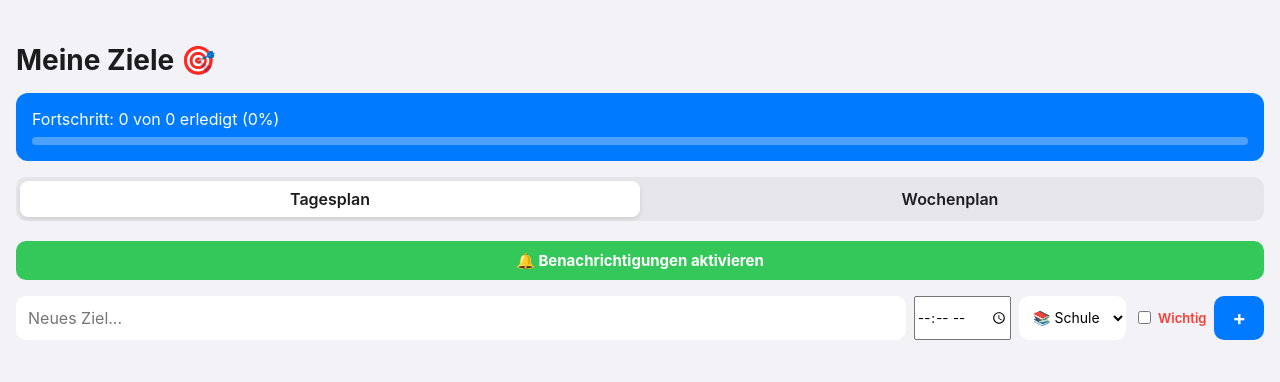
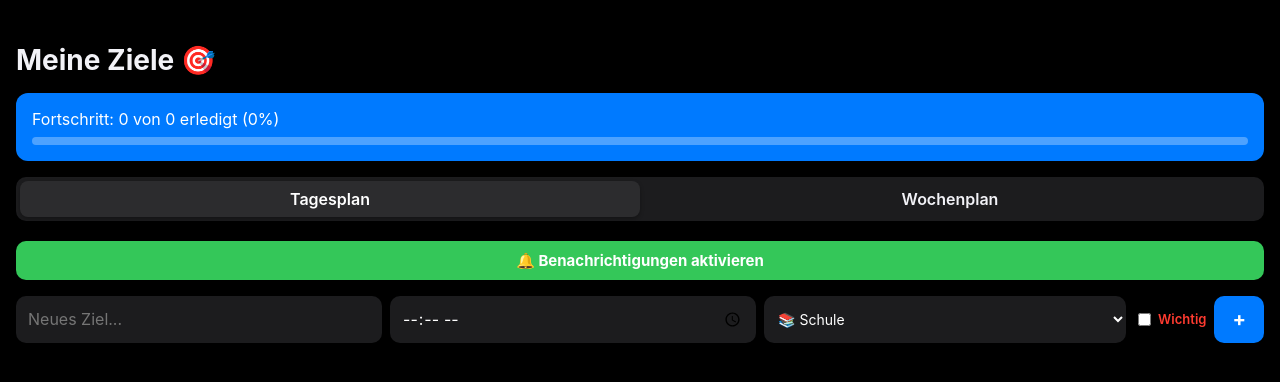
Before and after one commit to gamer556262/Targetjournal, a plain HTML site: page index.html in a window 1280 px wide. Drawn offline with Linux system fonts and the dark colour scheme.

Commit message:
Feature:dark mode

```diff
--- a/index.html
+++ b/index.html
@@ -10,7 +10,26 @@
     <title>Mein Planer</title>
     <style>
         * { box-sizing: border-box; font-family: -apple-system, BlinkMacSystemFont, "Segoe UI", Roboto, sans-serif; }
-        body { margin: 0; padding: 24px 16px; background: #f2f2f7; color: #1c1c1e; }
+
+        /* Automatischer Dark Mode fürs iPhone */
+        body {
+            margin: 0;
+            padding: 24px 16px;
+            background: #f2f2f7;
+            color: #1c1c1e;
+        }
+
+        @media (prefers-color-scheme: dark) {
+            body { background: #000000; color: #f2f2f7; }
+            .tabs { background: #1c1c1e !important; }
+            .tab { color: #f2f2f7; }
+            .tab.active { background: #2c2c2e !important; color: #fff; box-shadow: 0 2px 4px rgba(0,0,0,0.3) !important; }
+            input[type="text"], input[type="time"], select { background: #1c1c1e !important; color: #fff !important; }
+            li { background: #1c1c1e !important; color: #f2f2f7; box-shadow: 0 1px 3px rgba(255,255,255,0.05) !important; }
+            li.done span { color: #636366 !important; }
+            span { color: #f2f2f7; }
+        }
+
         h1 { font-size: 28px; margin-bottom: 16px; }
 
         /* Umschalter Tag / Woche */
@@ -20,7 +39,7 @@
 
         /* Eingabebereich */
         .input-group { display: flex; flex-wrap: wrap; gap: 8px; margin-bottom: 20px; }
-        input[type="text"] { flex: 1; padding: 12px; border: none; border-radius: 10px; font-size: 16px; background: #fff; }
+        input[type="text"], input[type="time"], select { flex: 1; padding: 12px; border: none; border-radius: 10px; font-size: 16px; background: #fff; color: #1c1c1e; }
         button { background: #007aff; color: white; border: none; border-radius: 10px; padding: 0 18px; font-size: 20px; font-weight: bold; cursor: pointer; }
 
         /* Aufgabenliste */
```
